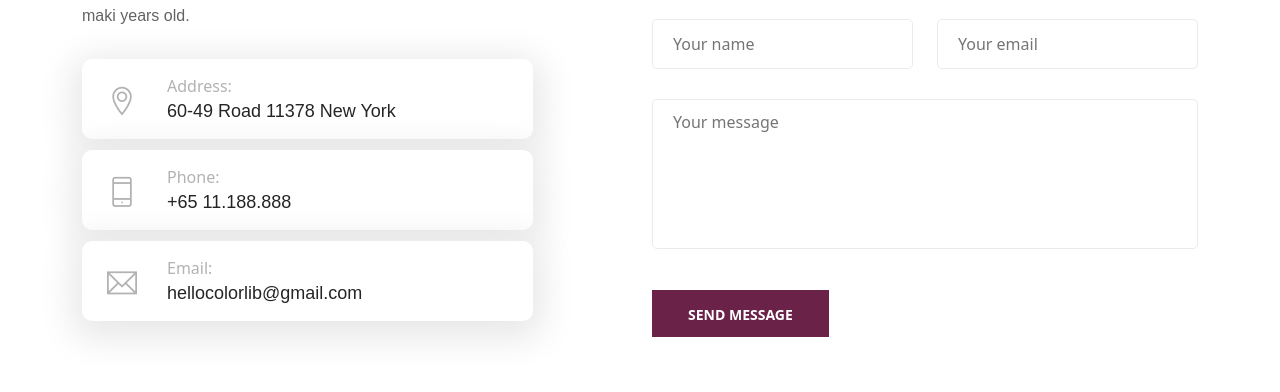
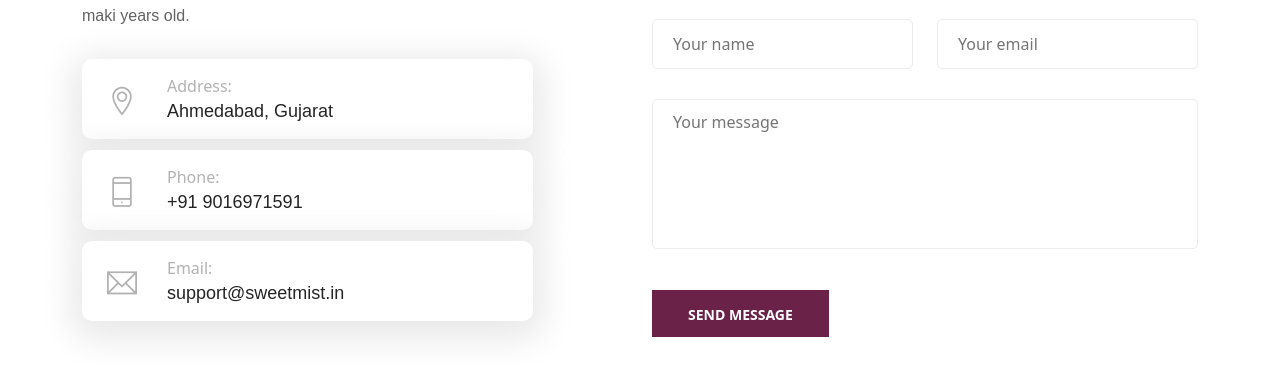
Before and after one commit to DivyamShah02/SweetMist, a Django app: page /contact/ in a window 1280 px wide. Shown: the part 1190-1582 px from the top of the page. Run offline with Django 4.2, Linux system fonts and the light colour scheme; data comes from the database, SQL or seed files in the repository; both versions use the stored data as it was after the commit; data that the repository does not hold is empty; some libraries are stand-ins or nearby versions; some web fonts are replaced.

Commit message:
resolving cart issue, contact page content

```diff
--- a/Templates/MainPages/contact.html
+++ b/Templates/MainPages/contact.html
@@ -47,8 +47,9 @@
         <div class="container">
             <div class="map-inner">
                 <iframe
-                    src="https://www.google.com/maps/embed?pb=!1m18!1m12!1m3!1d48158.305462977965!2d-74.13283844036356!3d41.02757295168286!2m3!1f0!2f0!3f0!3m2!1i1024!2i768!4f13.1!3m3!1m2!1s0x89c2e440473470d7%3A0xcaf503ca2ee57958!2sSaddle%20River%2C%20NJ%2007458%2C%20USA!5e0!3m2!1sen!2sbd!4v1575917275626!5m2!1sen!2sbd"
+                    src="https://www.google.com/maps/embed?pb=!1m18!1m12!1m3!1d235014.29918754363!2d72.41493032890415!3d23.020158084748548!2m3!1f0!2f0!3f0!3m2!1i1024!2i768!4f13.1!3m3!1m2!1s0x395e848aba5bd449%3A0x4fcedd11614f6516!2sAhmedabad%2C%20Gujarat!5e0!3m2!1sen!2sin!4v1715096578950!5m2!1sen!2sin"
                     height="610" style="border:0" allowfullscreen="">
+
                 </iframe>
                 <div class="icon">
                     <i class="fa fa-map-marker"></i>
@@ -75,7 +76,7 @@
                             </div>
                             <div class="ci-text">
                                 <span>Address:</span>
-                                <p>60-49 Road 11378 New York</p>
+                                <p>Ahmedabad, Gujarat</p>
                             </div>
                         </div>
                         <div class="cw-item">
@@ -84,7 +85,7 @@
                             </div>
                             <div class="ci-text">
                                 <span>Phone:</span>
-                                <p>+65 11.188.888</p>
+                                <p>+91 9016971591</p>
                             </div>
                         </div>
                         <div class="cw-item">
@@ -93,7 +94,7 @@
                             </div>
                             <div class="ci-text">
                                 <span>Email:</span>
-                                <p>hellocolorlib@gmail.com</p>
+                                <p>support@sweetmist.in</p>
                             </div>
                         </div>
                     </div>
--- a/Templates/header.html
+++ b/Templates/header.html
@@ -244,9 +244,11 @@
             if (data.success == true){
                 if (data.empty_cart == true){
                     document.getElementById('empty_cart').style.display='block';
+                    document.getElementById('not_empty_cart').style.display='none';
                 }
                 else{
                     document.getElementById('not_empty_cart').style.display='block';
+                    document.getElementById('empty_cart').style.display='none';
                     updateCartTable(data);
                 }
 
--- a/static/css/style.css
+++ b/static/css/style.css
@@ -1,7 +1,8 @@
 :root {
 	--primary-color: #6a2249;
 	--light-primary-color: #6a224857;
-	--secondary-color: #018e80;
+	/* --secondary-color: #018e80; */
+	--secondary-color: #30D5C8;
   }
 
 /* old_color = #e7ab3c */
```
Also changed, not shown: db.sqlite3.
